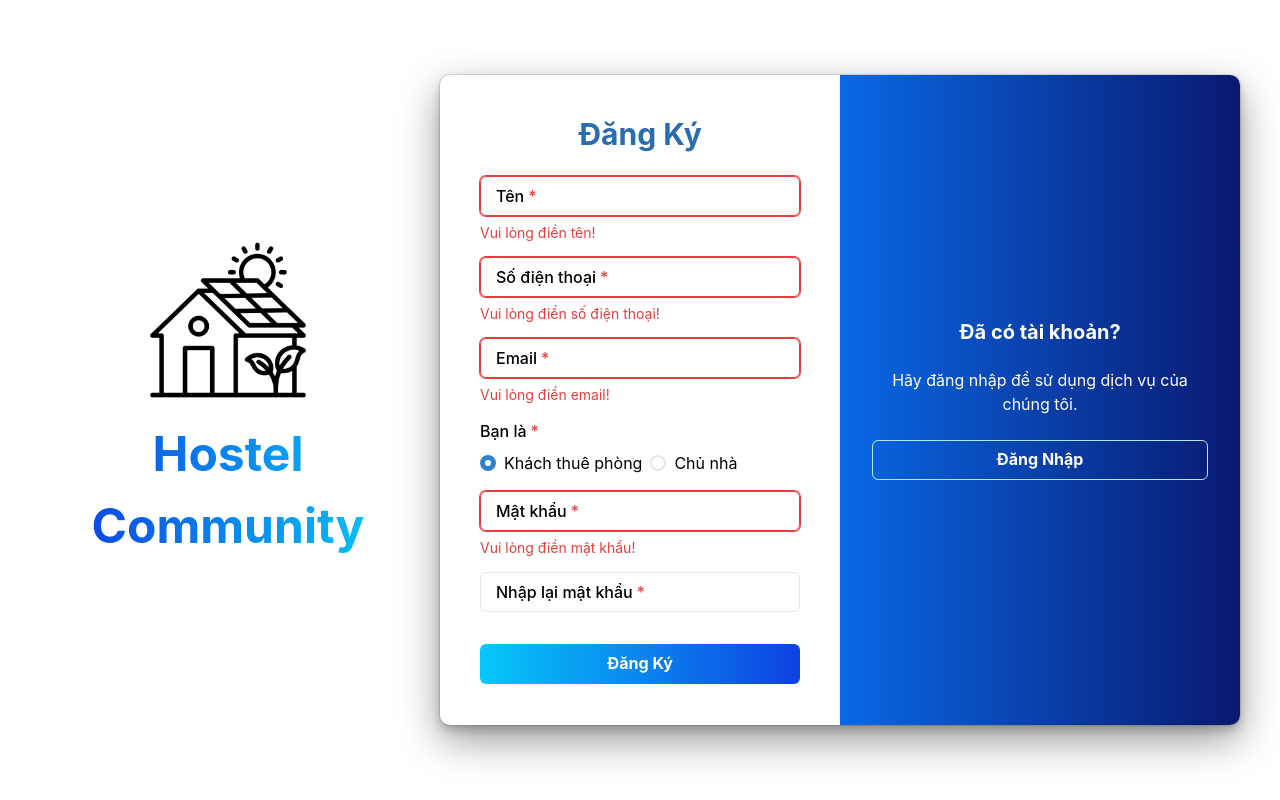
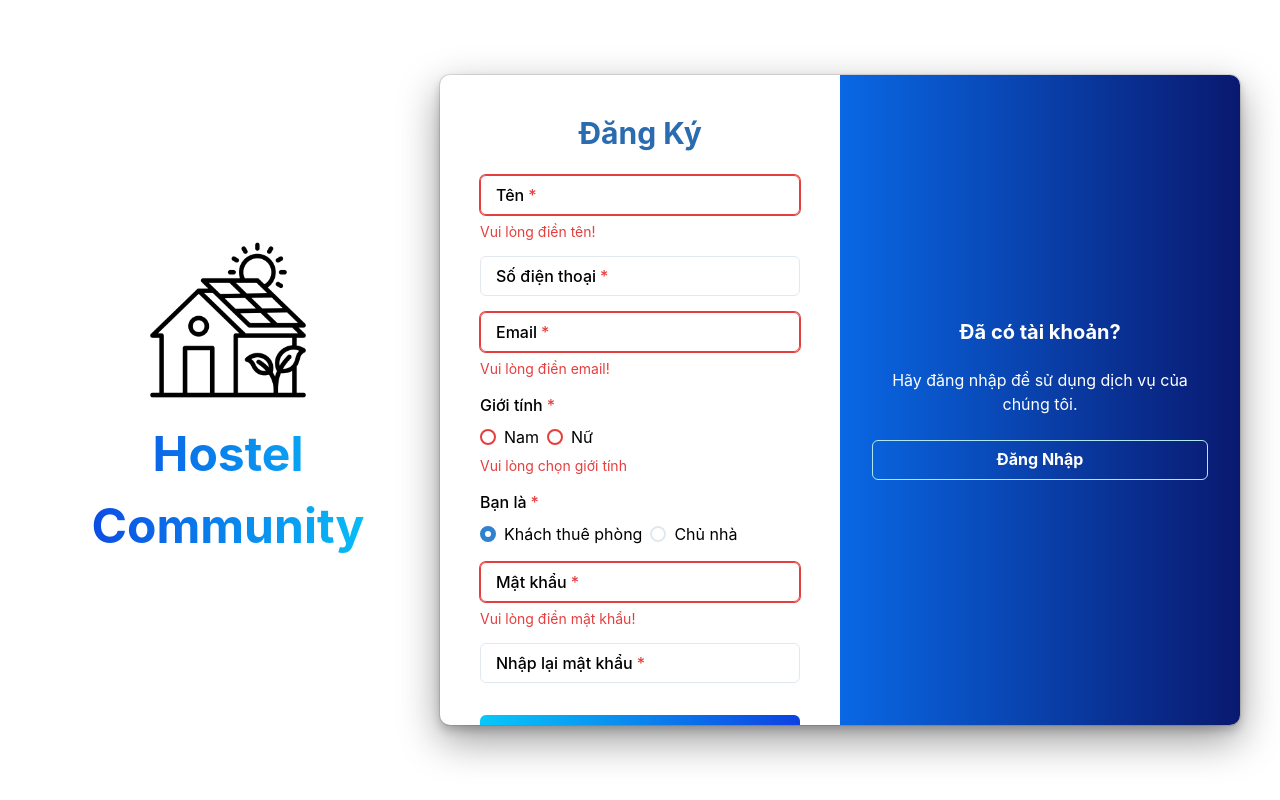
Before and after one commit to lnpu0311/CNPMnangcao, a React (Create React App) app in the folder client/: page /register in a window 1280 px wide. Both pictures are taken after a click on the button "Đăng Ký". Built offline with nearby package versions, Linux system fonts and the light colour scheme.

Commit message:
fetch api đăng ký

```diff
--- a/client/src/pages/AuthForm.js
+++ b/client/src/pages/AuthForm.js
@@ -12,8 +12,11 @@ import {
   Flex,
   Radio,
   RadioGroup,
+  Alert,
+  AlertIcon,
 } from "@chakra-ui/react";
 import { useNavigate, useLocation } from "react-router-dom";
+import axios from "axios";
 
 const AuthForm = () => {
   const location = useLocation();
@@ -21,13 +24,17 @@ const AuthForm = () => {
   const [signinIn, setSigninIn] = useState(location.pathname === "/login");
   const [formData, setFormData] = useState({
     name: "",
-    phone: "",
+    numPhone: "",
     email: "",
     role: "",
     password: "",
     confirmPassword: "",
   });
   const [errors, setErrors] = useState({});
+  const [apiMessage, setApiMessage] = useState("");
+  const [isError, setIsError] = useState(false);
+  const [apiLogInMessage, setApiLogInMessage] = useState("");
+  const [isLogInError, setIsLogInError] = useState(false);
 
   useEffect(() => {
     setSigninIn(location.pathname === "/login");
@@ -64,8 +71,9 @@ const AuthForm = () => {
     setFormData((prevData) => ({
       ...prevData,
       name: "",
-      phone: "",
+      numPhone: "",
       email: "",
+      gender: "",
       password: "",
       confirmPassword: "",
       role:
@@ -80,7 +88,9 @@ const AuthForm = () => {
       if (!formData.password) newErrors.password = "Vui lòng điền mật khẩu!";
     } else {
       if (!formData.name) newErrors.name = "Vui lòng điền tên!";
-      if (!formData.phone) newErrors.phone = "Vui lòng điền số điện thoại!";
+      if (!formData.gender) newErrors.gender = "Vui lòng chọn giới tính";
+      if (!formData.numPhone)
+        newErrors.numPhone = "Vui lòng điền số điện thoại!";
       if (!formData.email) newErrors.email = "Vui lòng điền email!";
       if (!formData.password) newErrors.password = "Vui lòng điền mật khẩu!";
       if (formData.password !== formData.confirmPassword) {
@@ -88,18 +98,66 @@ const AuthForm = () => {
       }
     }
     setErrors(newErrors);
+    console.log(newErrors);
     return Object.keys(newErrors).length === 0;
   };
 
-  const handleLogin = () => {
+  const handleLogin = async () => {
     if (validateForm()) {
-      console.log("Logging in with:", formData);
+      const data = new FormData();
+      data.append("email", formData.email);
+      data.append("password", formData.password);
+      console.log("Logging in with:", [...data.entries()]);
+      try {
+        const response = await axios.post(
+          `http://localhost:5000/api/user/login`,
+          data,
+          {
+            headers: {
+              "Content-Type": "multipart/form-data",
+            },
+          }
+        );
+        setApiLogInMessage("Đăng nhập thành công");
+        setIsLogInError(false);
+        console.log(response.data.data);
+      } catch (error) {
+        setApiLogInMessage(error.response.data.message);
+        setIsLogInError(true);
+        console.error("Lỗi khi gửi yêu cầu:", error);
+      }
     }
   };
 
-  const handleRegister = () => {
+  const handleRegister = async () => {
+    console.log(validateForm());
     if (validateForm()) {
-      console.log("Registering with:", formData);
+      const data = new FormData();
+      data.append("name", formData.name);
+      data.append("email", formData.email);
+      data.append("numPhone", formData.numPhone);
+      data.append("gender", formData.gender);
+      data.append("role", formData.role);
+      data.append("password", formData.password);
+      console.log("Registering with:", [...data.entries()]);
+      try {
+        const response = await axios.post(
+          `http://localhost:5000/api/user`,
+          data,
+          {
+            headers: {
+              "Content-Type": "multipart/form-data",
+            },
+          }
+        );
+        console.log("User mới:", response.data.data);
+        setApiMessage("Tạo tài khoản thành công!");
+        setIsError(false);
+      } catch (error) {
+        setApiMessage(error.response.data.message);
+        setIsError(true);
+        console.error("Lỗi khi gửi yêu cầu:", error.response.data.message);
+      }
     }
   };
 
@@ -199,6 +257,16 @@ const AuthForm = () => {
                 <FormErrorMessage>{errors.password}</FormErrorMessage>
               </FormControl>
             </>
+            {/* Display API Error Message */}
+            {apiLogInMessage && (
+              <Alert
+                status={isLogInError ? "error" : "success"}
+                borderRadius={6}
+              >
+                <AlertIcon />
+                {apiLogInMessage}
+              </Alert>
+            )}
             <Button
               bgGradient="linear(to-r, #07c8f9, #0d41e1)"
               _hover={{ bgGradient: "linear(to-l, #07c8f9, #0d41e1)" }}
@@ -215,7 +283,7 @@ const AuthForm = () => {
             alignContent={"center"}
             position="absolute"
             left={signinIn ? "100%" : "0"}
-            transition="all 0.8s cubic-bezier(0.65, 0.05, 0.36, 1)" // More fluid curve
+            transition="all 0.8s cubic-bezier(0.65, 0.05, 0.36, 1)"
             width="50%"
             height="100%"
             p={10}
@@ -225,7 +293,9 @@ const AuthForm = () => {
             <Heading textAlign={"center"} size="lg" mb={6} color="blue.600">
               Đăng Ký
             </Heading>
+
             <>
+              {/* Form Fields */}
               <FormControl
                 variant="floating"
                 isRequired
@@ -250,10 +320,10 @@ const AuthForm = () => {
                 mb={4}
               >
                 <Input
-                  name="phone"
+                  name="numPhone"
                   type="tel"
                   placeholder=" "
-                  value={formData.phone}
+                  value={formData.numPhone}
                   onChange={handleInputChange}
                 />
                 <FormLabel textColor={"black"}>Số điện thoại</FormLabel>
@@ -275,6 +345,23 @@ const AuthForm = () => {
                 />
                 <FormLabel textColor={"black"}>Email</FormLabel>
                 <FormErrorMessage>{errors.email}</FormErrorMessage>
+              </FormControl>
+
+              <FormControl isRequired isInvalid={!!errors.gender} mb={4}>
+                <FormLabel textColor={"black"}>Giới tính</FormLabel>
+                <RadioGroup
+                  name="gender"
+                  value={formData.gender}
+                  onChange={(value) =>
+                    setFormData({ ...formData, gender: value })
+                  }
+                >
+                  <Stack textColor={"black"} direction="row">
+                    <Radio value="male">Nam</Radio>
+                    <Radio value="female">Nữ</Radio>
+                  </Stack>
+                </RadioGroup>
+                <FormErrorMessage>{errors.gender}</FormErrorMessage>
               </FormControl>
 
               <FormControl isRequired isInvalid={!!errors.role} mb={4}>
@@ -328,6 +415,14 @@ const AuthForm = () => {
                 <FormErrorMessage>{errors.confirmPassword}</FormErrorMessage>
               </FormControl>
             </>
+            {/* Display API Error Message */}
+            {apiMessage && (
+              <Alert status={isError ? "error" : "success"} borderRadius={6}>
+                <AlertIcon />
+                {apiMessage}
+              </Alert>
+            )}
+            {/* Submit Button */}
             <Button
               bgGradient="linear(to-r, #07c8f9, #0d41e1)"
               _hover={{ bgGradient: "linear(to-l, #07c8f9, #0d41e1)" }}
```
Also changed, not shown: 1 other file (tests, documents, lock files or other folders).
